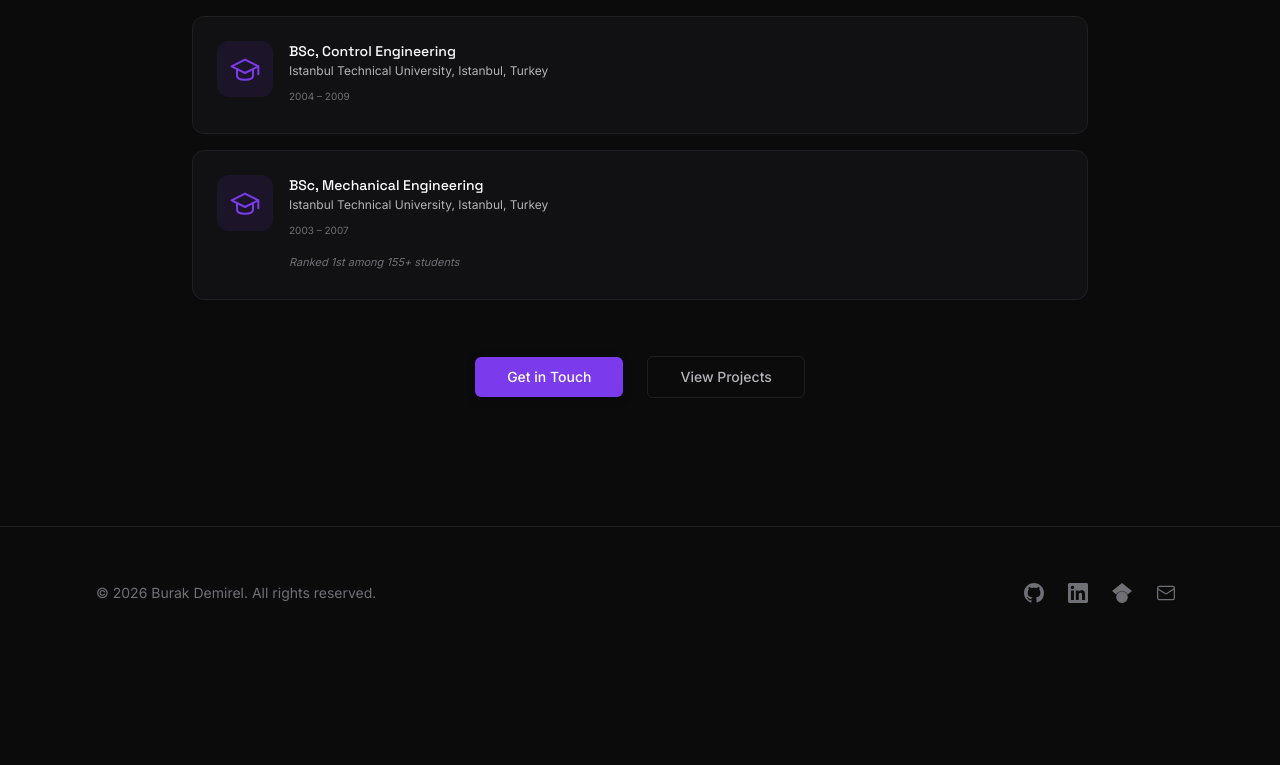
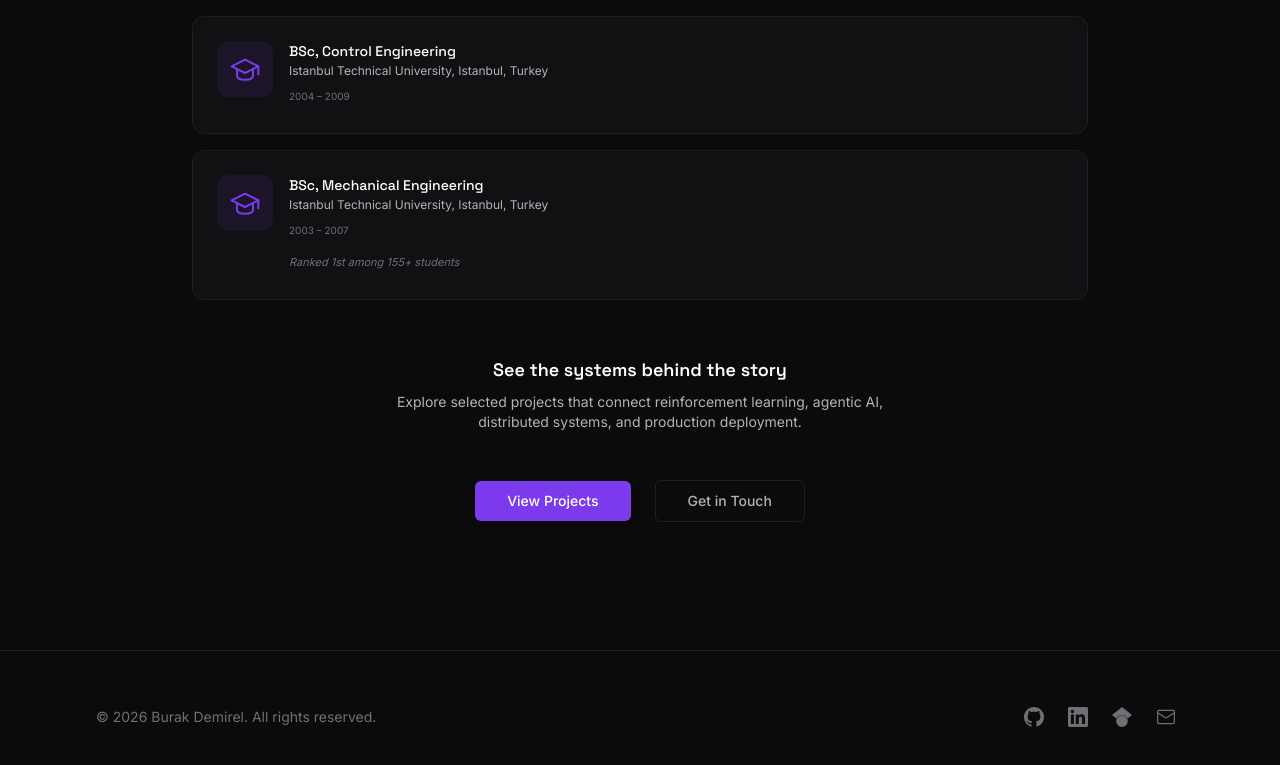
Before and after one commit to demirelbur/personal-website, a Next.js app: page /about in a window 1280 px wide. Shown: the part 3180-3945 px from the top of the page. Before the commit the page ends 3839 px from the top, so only its background shows below. Built offline with nearby package versions, Linux system fonts and the light colour scheme.

Commit message:
Standardize navigation lables: Writing -> Blog; Updated navigation between webpages

```diff
--- a/app/about/page.tsx
+++ b/app/about/page.tsx
@@ -433,11 +433,20 @@ export default function AboutPage() {
           </div>
 
           {/* CTA */}
-          <div className="flex flex-col sm:flex-row items-center gap-4 justify-center">
-            <Button href={`mailto:${profile.email}`}>Get in Touch</Button>
-            <Button href="/projects" variant="secondary">
-              View Projects
-            </Button>
+          <div className="text-center">
+            <h2 className="text-lg font-semibold text-text-primary">
+              See the systems behind the story
+            </h2>
+            <p className="mt-2 text-sm text-text-secondary max-w-lg mx-auto">
+              Explore selected projects that connect reinforcement learning,
+              agentic AI, distributed systems, and production deployment.
+            </p>
+            <div className="mt-6 flex flex-col sm:flex-row items-center gap-4 justify-center">
+              <Button href="/projects">View Projects</Button>
+              <Button href={`mailto:${profile.email}`} variant="secondary">
+                Get in Touch
+              </Button>
+            </div>
           </div>
         </div>
       </Section>
--- a/app/blog/page.tsx
+++ b/app/blog/page.tsx
@@ -1,12 +1,13 @@
 import Link from "next/link";
 import { Section } from "@/components/layout/Section";
 import { SectionHeading } from "@/components/ui/SectionHeading";
+import { Button } from "@/components/ui/Button";
 import { posts } from "@/content/writing";
 import { profile } from "@/content/profile";
 import { copy } from "@/content/copy";
 
 export const metadata = {
-  title: `Writing — ${profile.name}`,
+  title: `Blog — ${profile.name}`,
 };
 
 export default function WritingPage() {
@@ -41,6 +42,23 @@ export default function WritingPage() {
             </Link>
           ))}
         </div>
+
+        {/* CTA */}
+        <div className="mt-16 text-center">
+          <h2 className="text-lg font-semibold text-text-primary">
+            Interested in the systems behind the ideas?
+          </h2>
+          <p className="mt-2 text-sm text-text-secondary max-w-lg mx-auto">
+            These posts connect research concepts to production AI systems,
+            reinforcement learning infrastructure, and autonomous network design.
+          </p>
+          <div className="mt-6 flex flex-col sm:flex-row items-center gap-4 justify-center">
+            <Button href="/projects">View Projects</Button>
+            <Button href={`mailto:${profile.email}`} variant="secondary">
+              Get in Touch
+            </Button>
+          </div>
+        </div>
       </Section>
     </div>
   );
--- a/app/contact/page.tsx
+++ b/app/contact/page.tsx
@@ -1,3 +1,4 @@
+import Link from "next/link";
 import { Section } from "@/components/layout/Section";
 import { Button } from "@/components/ui/Button";
 import { SocialIcons } from "@/components/ui/SocialIcons";
@@ -48,6 +49,26 @@ export default function ContactPage() {
                 {copy.pages.contact.cta}
               </Button>
             </div>
+
+            <div className="pt-8 border-t border-border">
+              <p className="text-xs text-text-muted mb-3">
+                Not ready to reach out yet? Explore my work first.
+              </p>
+              <div className="flex gap-4">
+                <Link
+                  href="/projects"
+                  className="text-sm text-accent hover:text-accent-hover transition-colors duration-[var(--duration-fast)]"
+                >
+                  View Projects →
+                </Link>
+                <Link
+                  href="/research"
+                  className="text-sm text-accent hover:text-accent-hover transition-colors duration-[var(--duration-fast)]"
+                >
+                  Read Research →
+                </Link>
+              </div>
+            </div>
           </div>
         </div>
       </Section>
--- a/app/projects/page.tsx
+++ b/app/projects/page.tsx
@@ -1,6 +1,7 @@
 import Link from "next/link";
 import { Section } from "@/components/layout/Section";
 import { SectionHeading } from "@/components/ui/SectionHeading";
+import { Button } from "@/components/ui/Button";
 import { projects } from "@/content/projects";
 import { profile } from "@/content/profile";
 import { copy } from "@/content/copy";
@@ -89,6 +90,23 @@ export default function ProjectsPage() {
             );
           })}
         </div>
+
+        {/* CTA */}
+        <div className="mt-16 text-center">
+          <h2 className="text-lg font-semibold text-text-primary">
+            Want the research behind these systems?
+          </h2>
+          <p className="mt-2 text-sm text-text-secondary max-w-lg mx-auto">
+            Many of these projects are connected to research in reinforcement
+            learning, RAN optimization, agentic AI, and production ML systems.
+          </p>
+          <div className="mt-6 flex flex-col sm:flex-row items-center gap-4 justify-center">
+            <Button href="/research">Read Research</Button>
+            <Button href={`mailto:${profile.email}`} variant="secondary">
+              Get in Touch
+            </Button>
+          </div>
+        </div>
       </Section>
     </div>
   );
--- a/app/research/page.tsx
+++ b/app/research/page.tsx
@@ -1,5 +1,6 @@
 import { Section } from "@/components/layout/Section";
 import { SectionHeading } from "@/components/ui/SectionHeading";
+import { Button } from "@/components/ui/Button";
 import { PublicationItem, BookItem } from "@/components/ui/PublicationItem";
 import { publications, book } from "@/content/publications";
 import { profile } from "@/content/profile";
@@ -122,6 +123,23 @@ export default function ResearchPage() {
             </div>
           </div>
         )}
+
+        {/* CTA */}
+        <div className="mt-16 text-center">
+          <h2 className="text-lg font-semibold text-text-primary">
+            From papers to production systems
+          </h2>
+          <p className="mt-2 text-sm text-text-secondary max-w-lg mx-auto">
+            Explore how my research connects to deployed ML systems, distributed
+            RL platforms, and autonomous network intelligence.
+          </p>
+          <div className="mt-6 flex flex-col sm:flex-row items-center gap-4 justify-center">
+            <Button href="/projects">View Projects</Button>
+            <Button href="/blog" variant="secondary">
+              Read Blog
+            </Button>
+          </div>
+        </div>
       </Section>
     </div>
   );
--- a/content/copy.ts
+++ b/content/copy.ts
@@ -38,9 +38,9 @@ export const copy = {
       cta: "More about me",
     },
     contact: {
-      title: "Let’s work together",
+      title: "Let’s build AI systems that survive production constraints",
       subtitle:
-        "Open to research collaborations, consulting, and engineering challenges where ML meets production constraints.",
+        "If you are working on production RL, agentic AI systems, autonomous networks, or ML infrastructure under real-world constraints, I’d be happy to connect.",
       cta: "Get in Touch",
       ctaSecondary: "View Projects",
     },
```
